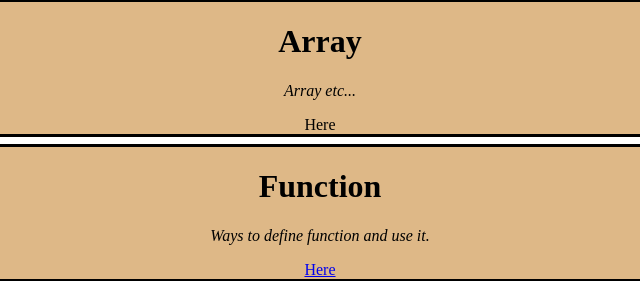
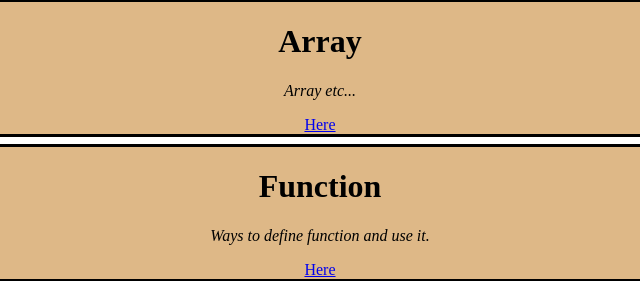
Before and after one commit to gaofeng-yin/javascript-tutorial, a plain HTML site: page mainPage.html in a window 1280 px wide. Shown: the part 154-435 px from the top of the page, 320-960 px from the left. Drawn offline with Linux system fonts and the light colour scheme.

Commit message:
tag issue

```diff
--- a/mainPage.html
+++ b/mainPage.html
@@ -29,7 +29,7 @@
     <div class="content">
     <h1>Array</h1>
     <p>Array etc...</p>
-    <a href="array.html"></a><span>Here<span></a>
+    <a href="array.html"><span>Here<span></a>
     </div>
 
     <div class="content">
```
